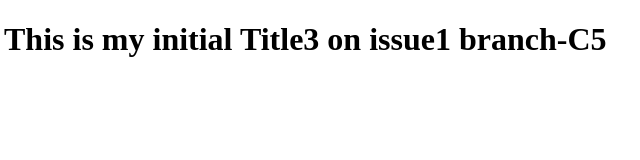
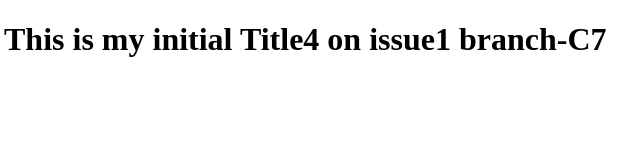
Before and after one commit to sumitsingh2503/TestRepo, a plain HTML site: page index.html in a window 1280 px wide. Shown: the full height of the page, 4-644 px from the left. Drawn offline with Linux system fonts and the light colour scheme.

Commit message:
commit C7

```diff
--- a/index.html
+++ b/index.html
@@ -6,7 +6,7 @@
     <title>Document</title>
 </head>
 <body>
-    <h1>This is my initial Title3 on issue1 branch-C5</h1>
+    <h1>This is my initial Title4 on issue1 branch-C7</h1>
 
     <script src=''></script>
 
```
